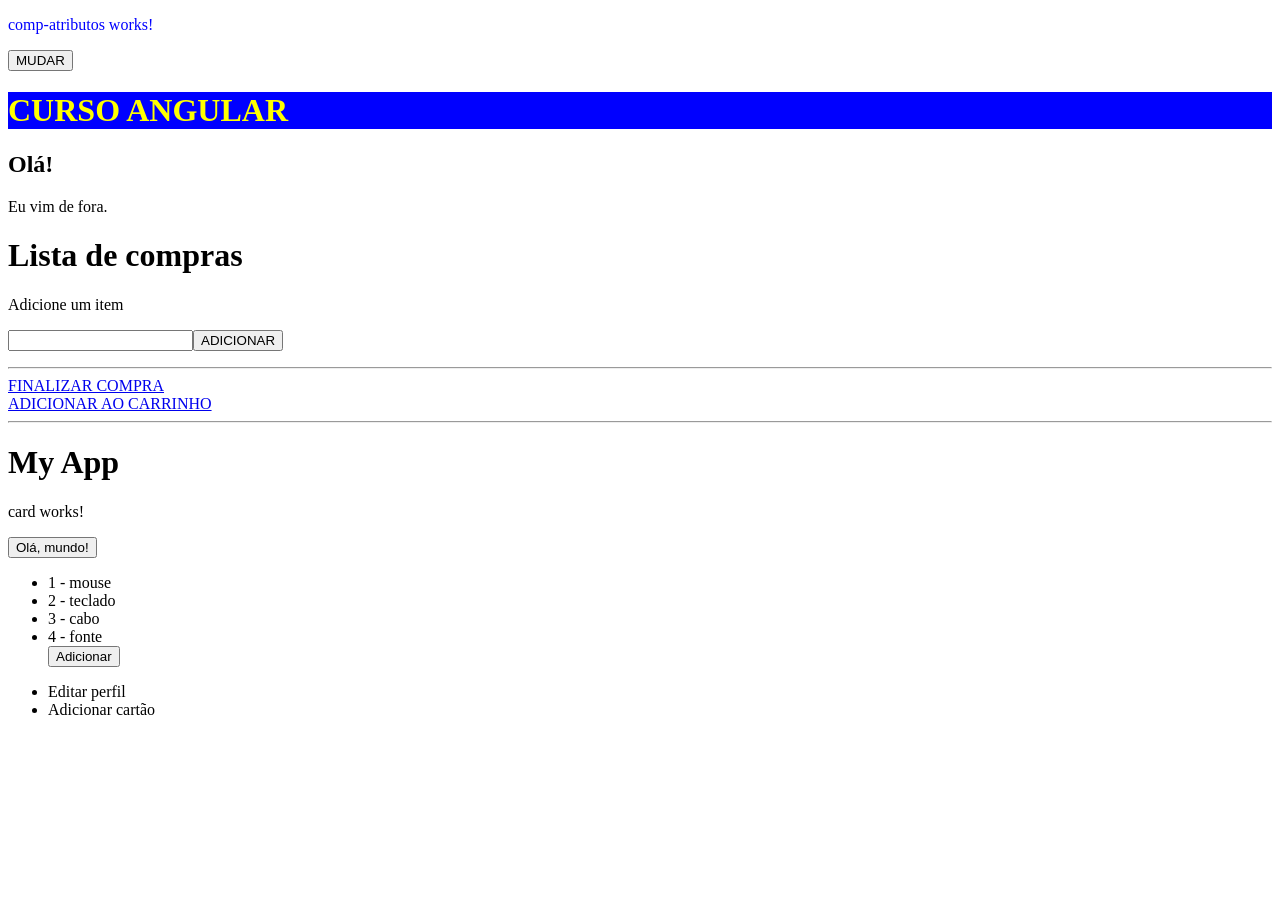
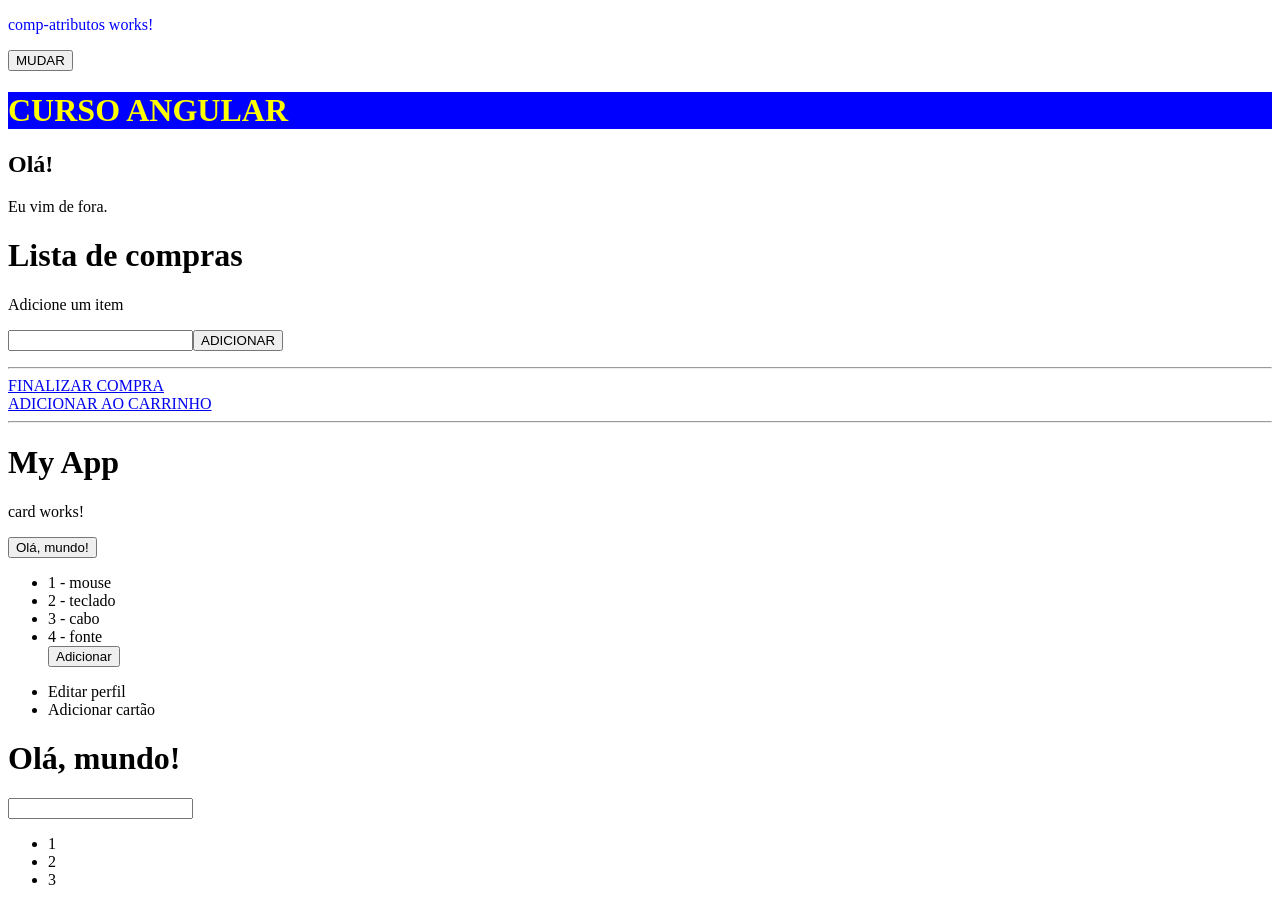
Before and after one commit to Nadilson-IFPE/angular-diretivas-proj, an Angular app: page / in a window 1280 px wide. Before the commit the page ends 800 px from the top, so only its background shows below. Built offline with nearby package versions, Linux system fonts and the light colour scheme.

Commit message:
Módulos e Submódulos na Prática

```diff
--- a/src/app/app.component.html
+++ b/src/app/app.component.html
@@ -9,4 +9,8 @@
     <p>Olá, sou um bloco secreto.</p>
 </ng-template>
 
+<h1>Olá, mundo!</h1>
+<app-input></app-input>
+<app-list-view></app-list-view>
+
 <router-outlet></router-outlet>
--- a/src/app/app.module.ts
+++ b/src/app/app.module.ts
@@ -1,6 +1,8 @@
 import { BrowserModule } from '@angular/platform-browser';
 import { NgModule } from '@angular/core';
 import { FormsModule } from '@angular/forms'
+
+import { ListaModule } from './lista/lista.module'
 
 import { AppRoutingModule } from './app-routing.module';
 import { AppComponent } from './app.component';
@@ -16,7 +18,8 @@ import { CompAtributosComponent } from './comp-atributos/comp-atributos.componen
   imports: [
     BrowserModule,
     AppRoutingModule,
-    FormsModule
+    FormsModule,
+    ListaModule
   ],
   providers: [],
   bootstrap: [AppComponent]
--- /dev/null
+++ b/src/app/lista/input/input.component.html
@@ -0,0 +1 @@
+<input type="text" name="" id="">
--- /dev/null
+++ b/src/app/lista/input/input.component.ts
@@ -0,0 +1,15 @@
+import { Component, OnInit } from '@angular/core';
+
+@Component({
+  selector: 'app-input',
+  templateUrl: './input.component.html',
+  styleUrls: ['./input.component.css']
+})
+export class InputComponent implements OnInit {
+
+  constructor() { }
+
+  ngOnInit(): void {
+  }
+
+}
--- /dev/null
+++ b/src/app/lista/list-view/list-view.component.html
@@ -0,0 +1,5 @@
+<ul>
+    <li>1</li>
+    <li>2</li>
+    <li>3</li>
+</ul>
--- /dev/null
+++ b/src/app/lista/list-view/list-view.component.ts
@@ -0,0 +1,15 @@
+import { Component, OnInit } from '@angular/core';
+
+@Component({
+  selector: 'app-list-view',
+  templateUrl: './list-view.component.html',
+  styleUrls: ['./list-view.component.css']
+})
+export class ListViewComponent implements OnInit {
+
+  constructor() { }
+
+  ngOnInit(): void {
+  }
+
+}
```
Also changed, not shown: src/app/lista/lista.module.ts (added, +15 -0 lines), src/app/pages/home/home.module.ts (added, +12 -0 lines), src/app/pages/usermenu/usermenu.module.ts (added, +12 -0 lines), src/app/shared/shared.module.ts (added, +12 -0 lines), src/app/lista/input/input.component.css (added), src/app/lista/list-view/list-view.component.css (added), 2 other files (tests, documents, lock files or other folders).
